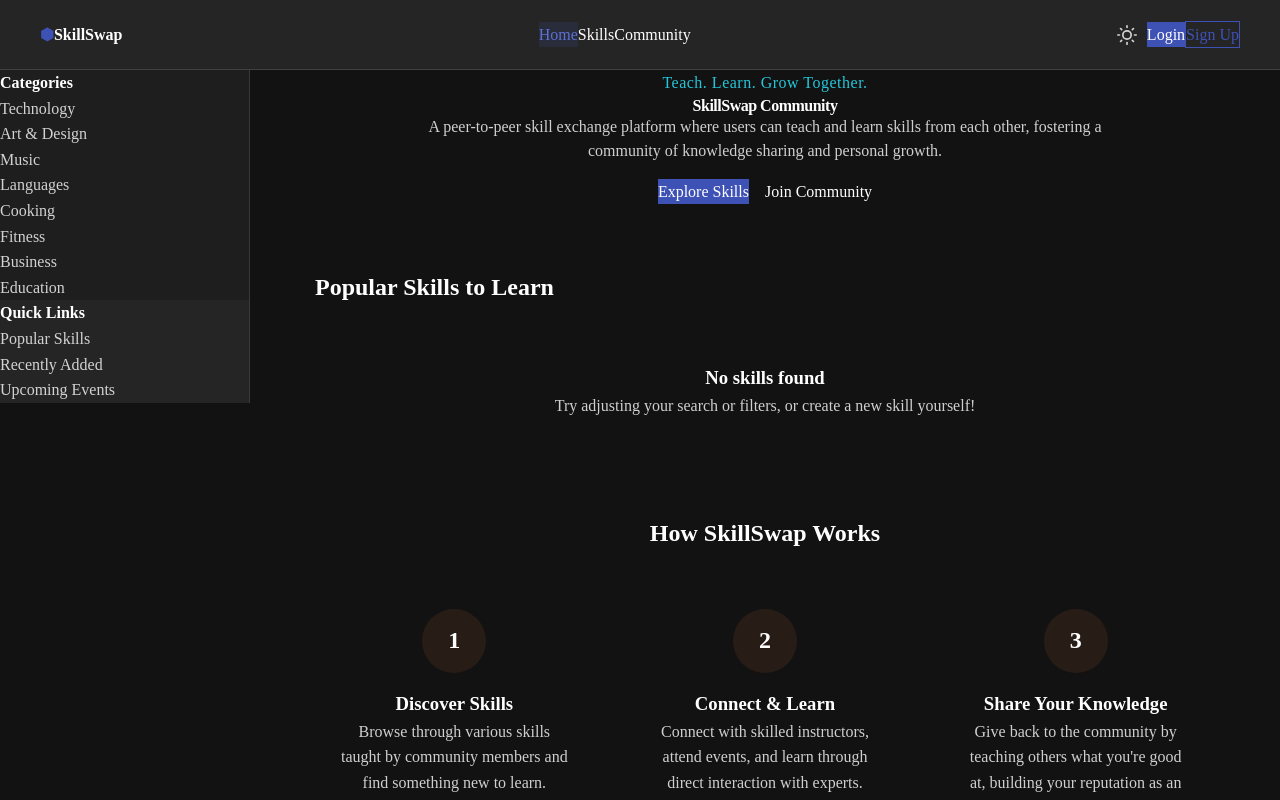
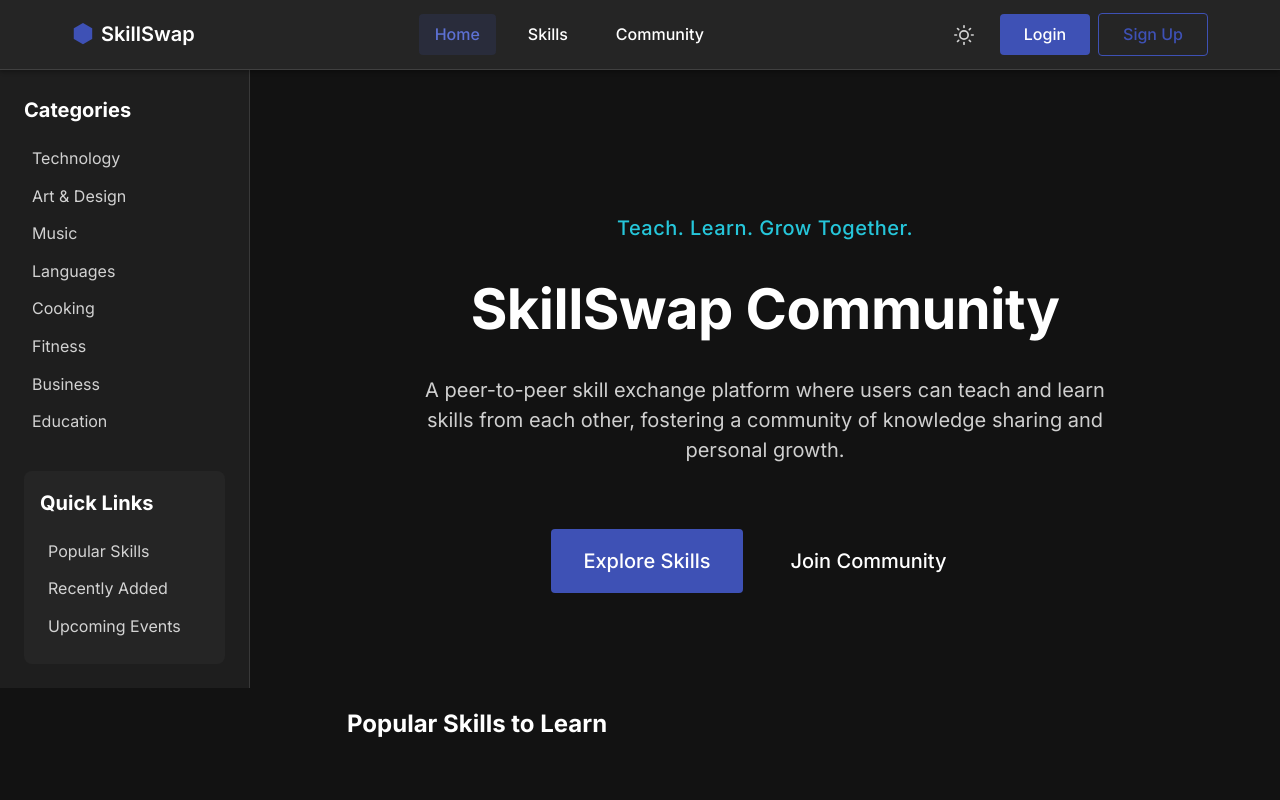
Before and after one commit to Workflow-Manager-admin/skillswap-community-5463-5470, a React (Create React App) app in the folder skillswap_community/: page / in a window 1280 px wide. Shown: the top 800 px of the page. Built offline with nearby package versions, Linux system fonts and the light colour scheme; the HTML template or start-up script is replaced by a standard one.

Commit message:
Auto-commit: Changes as of 2025-05-23T14:17:49.934951+00:00

```diff
--- a/skillswap_community/src/App.css
+++ b/skillswap_community/src/App.css
@@ -38,6 +38,40 @@
 
   /* Icon colors */
   --icon-color: rgba(255, 255, 255, 0.8);
+
+  /* Spacing variables */
+  --spacing-xs: 0.25rem;
+  --spacing-sm: 0.5rem;
+  --spacing-md: 1rem;
+  --spacing-lg: 1.5rem;
+  --spacing-xl: 2rem;
+  --spacing-xxl: 3rem;
+
+  /* Rounded corners */
+  --radius-sm: 4px;
+  --radius-md: 8px;
+  --radius-lg: 12px;
+  --radius-circle: 50%;
+
+  /* Shadows */
+  --shadow-sm: 0 2px 4px rgba(0, 0, 0, 0.3);
+  --shadow-md: 0 4px 8px rgba(0, 0, 0, 0.35);
+  --shadow-lg: 0 8px 16px rgba(0, 0, 0, 0.4);
+
+  /* Typography */
+  --font-family: 'Poppins', 'Inter', 'Roboto', -apple-system, BlinkMacSystemFont, sans-serif;
+  --font-size-xs: 0.75rem;
+  --font-size-sm: 0.875rem;
+  --font-size-md: 1rem;
+  --font-size-lg: 1.25rem;
+  --font-size-xl: 1.5rem;
+  --font-size-xxl: 2rem;
+  --font-size-title: 2.5rem;
+  --font-size-hero: 3.5rem;
+
+  /* Transitions */
+  --transition-fast: 0.2s ease;
+  --transition-normal: 0.3s ease;
 }
 
 /* Light theme */
```
Also changed, not shown: 2 other files (tests, documents, lock files or other folders).
